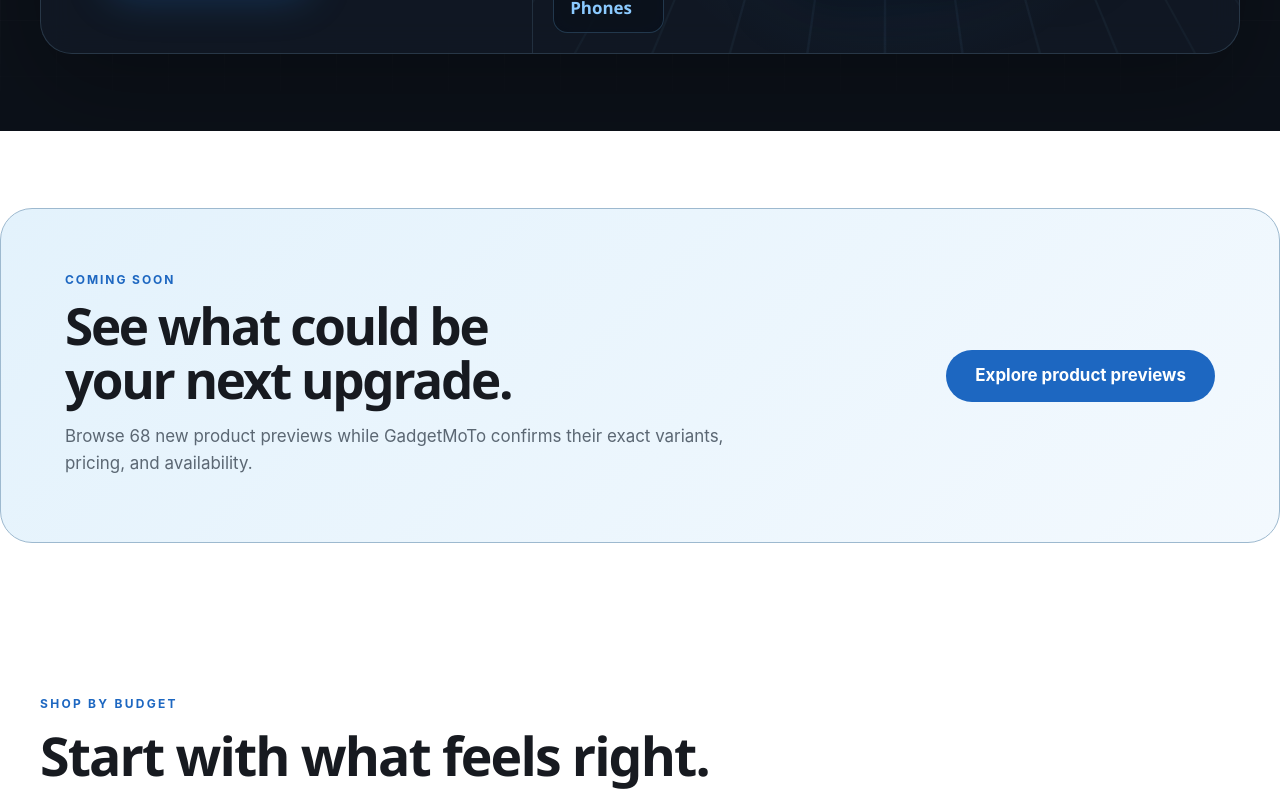
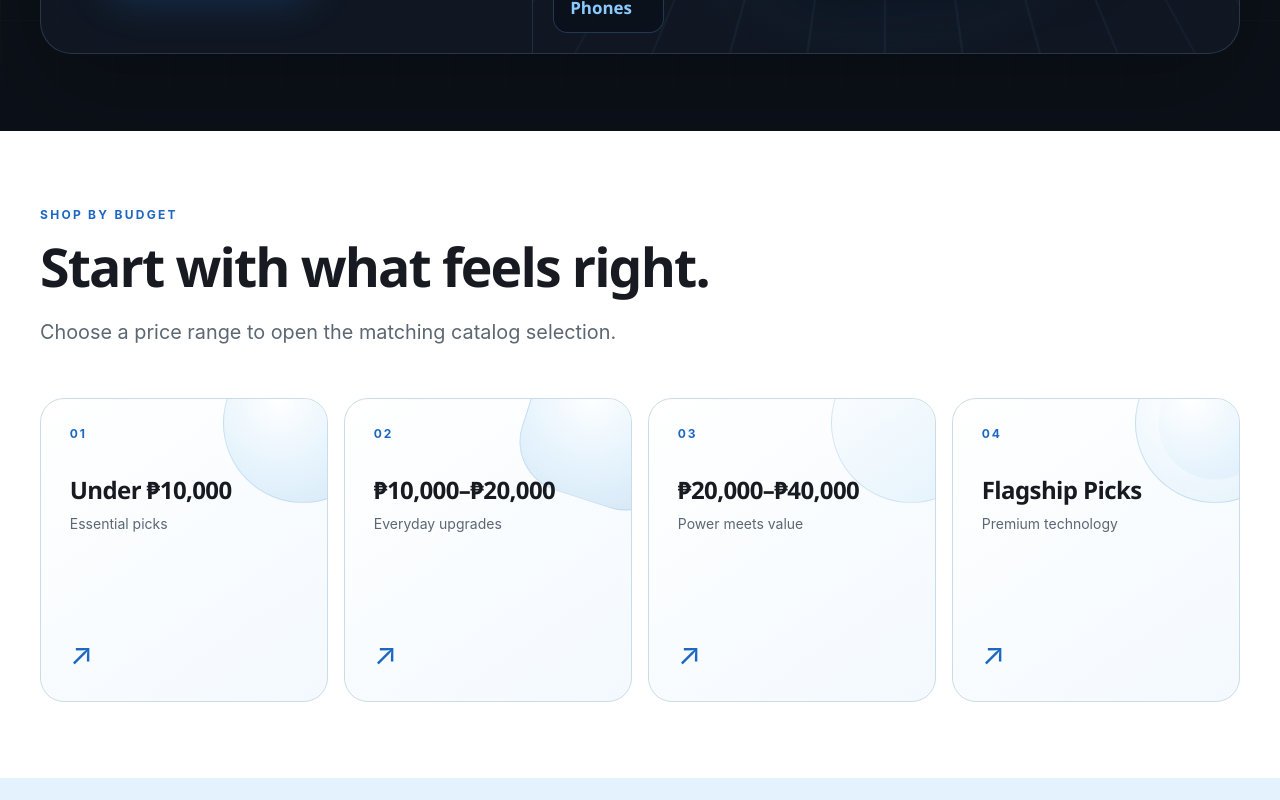
Before and after one commit to jasonsalazar619-creator/GadgetMoto-store, a Next.js app: page / in a window 1280 px wide. Shown: the part 4060-4860 px from the top of the page. Built offline with nearby package versions, Linux system fonts and the light colour scheme.

Commit message:
refactor: shorten storefront homepage

```diff
--- a/src/app/page.tsx
+++ b/src/app/page.tsx
@@ -1,13 +1,10 @@
 import type { Metadata } from "next";
-import Link from "next/link";
 
 import { BrandLogoCarousel } from "@/components/storefront/brand-logo-carousel";
 import { BudgetGrid } from "@/components/storefront/budget-grid";
-import { ComparePromo } from "@/components/storefront/compare-promo";
 import { ContactOrderSection } from "@/components/storefront/contact-order-section";
 import { DeliveryOptions } from "@/components/storefront/delivery-options";
 import { HeroSection } from "@/components/storefront/hero-section";
-import { PaymentOptions } from "@/components/storefront/payment-options";
 import { ProductCard } from "@/components/storefront/product-card";
 import { SectionHeading } from "@/components/storefront/section-heading";
 import { StorefrontFooter } from "@/components/storefront/storefront-footer";
@@ -57,22 +54,6 @@ export default async function Home() {
 
         <UpgradePathSection />
 
-        <section className="upcoming-home-promo">
-          <Container className="storefront-container">
-            <div>
-              <p className="type-eyebrow text-[var(--color-action)]">Coming soon</p>
-              <h2>See what could be your next upgrade.</h2>
-              <p>
-                Browse 68 new product previews while GadgetMoTo confirms their
-                exact variants, pricing, and availability.
-              </p>
-            </div>
-            <Link className="button-link button-link--primary" href="/coming-soon">
-              Explore product previews
-            </Link>
-          </Container>
-        </section>
-
         <section className="py-[var(--space-section)]">
           <Container className="storefront-container">
             <SectionHeading eyebrow="Shop by budget" title="Start with what feels right." description="Choose a price range to open the matching catalog selection." />
@@ -89,8 +70,6 @@ export default async function Home() {
           </Container>
         </section>
 
-        <ComparePromo />
-        <PaymentOptions />
         <DeliveryOptions />
 
         <section className="bg-white py-[var(--space-section)]">
--- a/src/components/storefront/storefront-header.tsx
+++ b/src/components/storefront/storefront-header.tsx
@@ -22,7 +22,7 @@ export function StorefrontHeader() {
           <Link className="nav-link" href="/sale">Sale</Link>
           <Link className="nav-link" href="/coming-soon">Coming Soon</Link>
           <ComparisonCountLink />
-          <Link className="nav-link" href="/#payments">Financing</Link>
+          <Link className="nav-link" href="/checkout">Financing</Link>
           <Link className="nav-link" href="/contact">Contact</Link>
         </nav>
         <div className="flex items-center gap-2">
@@ -39,7 +39,7 @@ export function StorefrontHeader() {
           <Link className="whitespace-nowrap" href="/sale">Sale</Link>
           <Link className="whitespace-nowrap" href="/coming-soon">Coming Soon</Link>
           <ComparisonCountLink mobile />
-          <Link className="whitespace-nowrap" href="/#payments">Ways to pay</Link>
+          <Link className="whitespace-nowrap" href="/checkout">Ways to pay</Link>
           <Link className="whitespace-nowrap" href="/contact">Contact</Link>
           <a className="whitespace-nowrap text-[var(--color-action)]" href={messengerUrl} rel="noopener noreferrer" target="_blank">Messenger</a>
         </Container>
```
